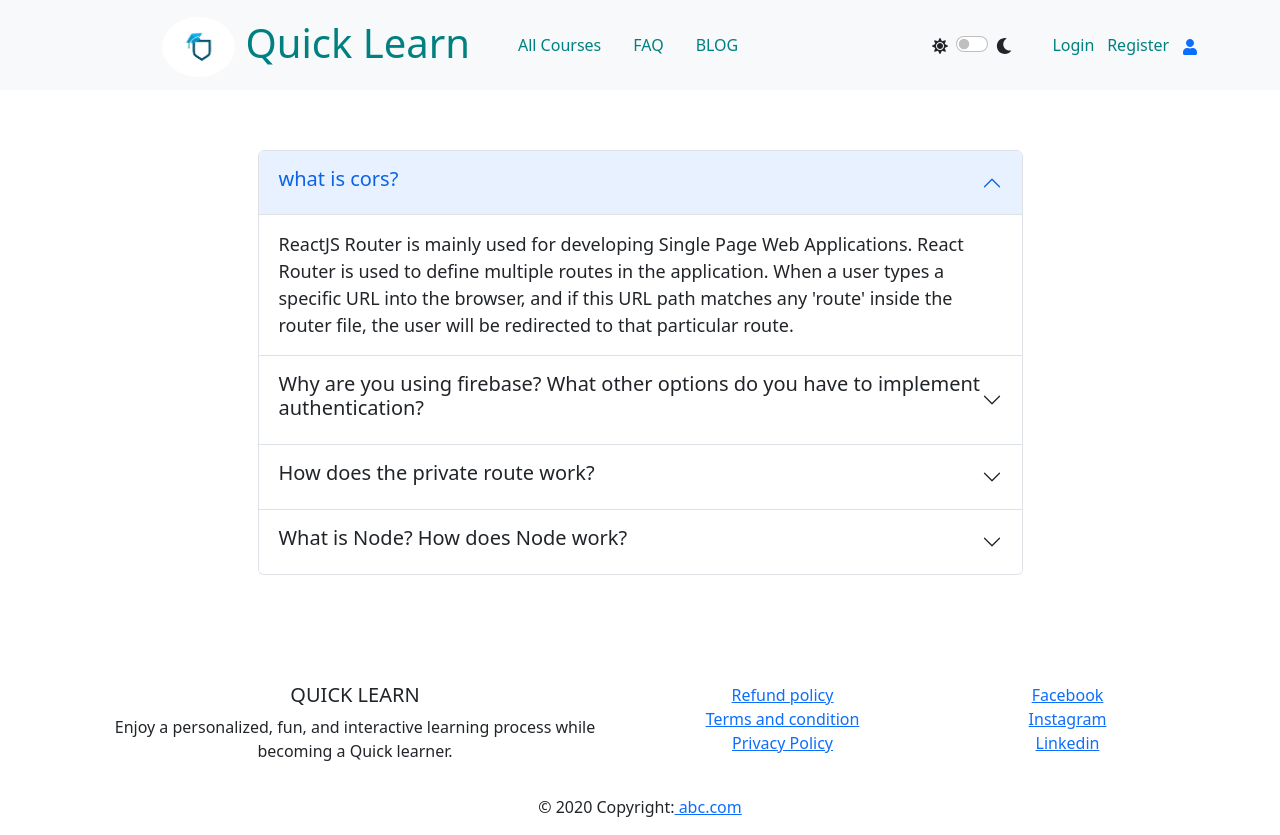
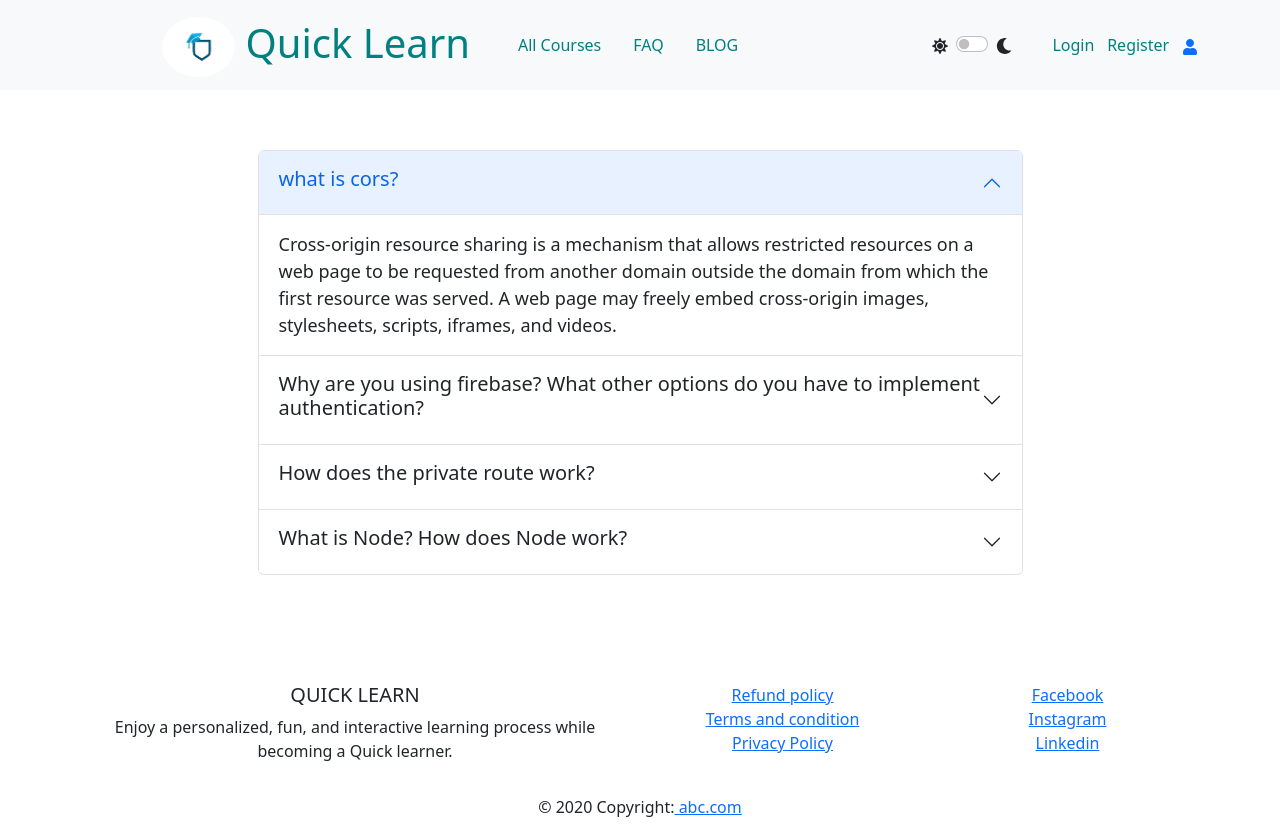
Before and after one commit to itskawsarjamil/quick-learn-client-side, a React (Create React App) app: page /blog in a window 1280 px wide. Built offline with nearby package versions, Linux system fonts and the light colour scheme; no server answers.

Commit message:
1st qsn's answer of blog section has been writter

```diff
--- a/src/Pages/Blog/Blog.js
+++ b/src/Pages/Blog/Blog.js
@@ -8,7 +8,7 @@
                 <Accordion.Item eventKey="0">
                     <Accordion.Header className='acrdn-hdr'><h5>what is cors?</h5></Accordion.Header>
                     <Accordion.Body>
-                    ReactJS Router is mainly used for developing Single Page Web Applications. React Router is used to define multiple routes in the application. When a user types a specific URL into the browser, and if this URL path matches any 'route' inside the router file, the user will be redirected to that particular route.
+                    Cross-origin resource sharing is a mechanism that allows restricted resources on a web page to be requested from another domain outside the domain from which the first resource was served. A web page may freely embed cross-origin images, stylesheets, scripts, iframes, and videos.
                     </Accordion.Body>
                 </Accordion.Item>
                 <Accordion.Item eventKey="1">
```
